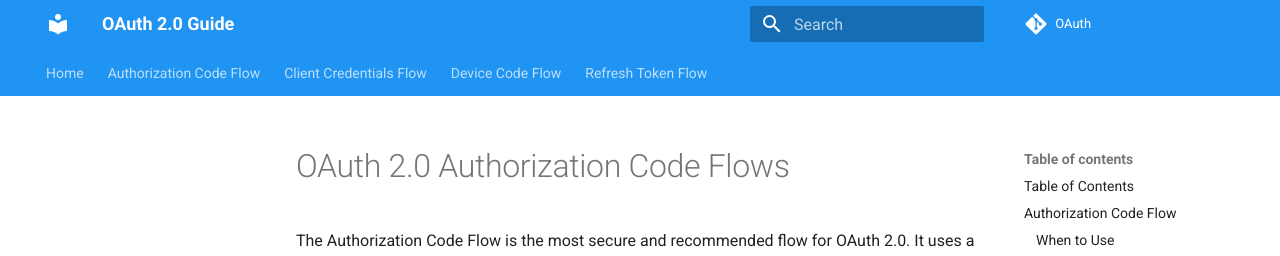
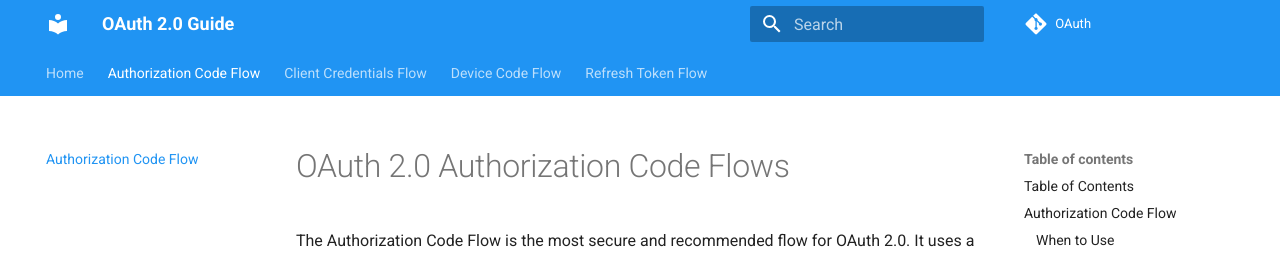
Before and after one commit to arvindwaiker/OAuth, an MkDocs documentation site: the page built from docs/Authorization-Code-Flow.md, in a window 1280 px wide. Shown: the top 256 px of the page. Built offline with MkDocs 1.6.1 and Material for MkDocs 9.7.7, drawn with Linux system fonts in a browser that asks for light colours; comment, search, counter and statistics services are not loaded; part of the change alters nothing that is shown.

Commit message:
Fix workflow to use mkdocs build and fix nav filenames

```diff
--- a/mkdocs.yml
+++ b/mkdocs.yml
@@ -21,12 +21,10 @@ theme:
 # Navigation
 nav:
   - Home: index.md
-  - Authorization Code Flow:
-      - Overview: authorization-code-flow.md
-      - With PKCE: authorization-code-flow.md#authorization-code-flow-with-pkce
-  - Client Credentials Flow: client-credentials-flow.md
-  - Device Code Flow: device-code-flow.md
-  - Refresh Token Flow: refresh-token-flow.md
+  - Authorization Code Flow: Authorization-Code-Flow.md
+  - Client Credentials Flow: Client-Credentials-Flow.md
+  - Device Code Flow: Device-Code-Flow.md
+  - Refresh Token Flow: Refresh-Token-Flow.md
 
 # Markdown extensions
 markdown_extensions:
```
Also changed, not shown: 1 other file.
